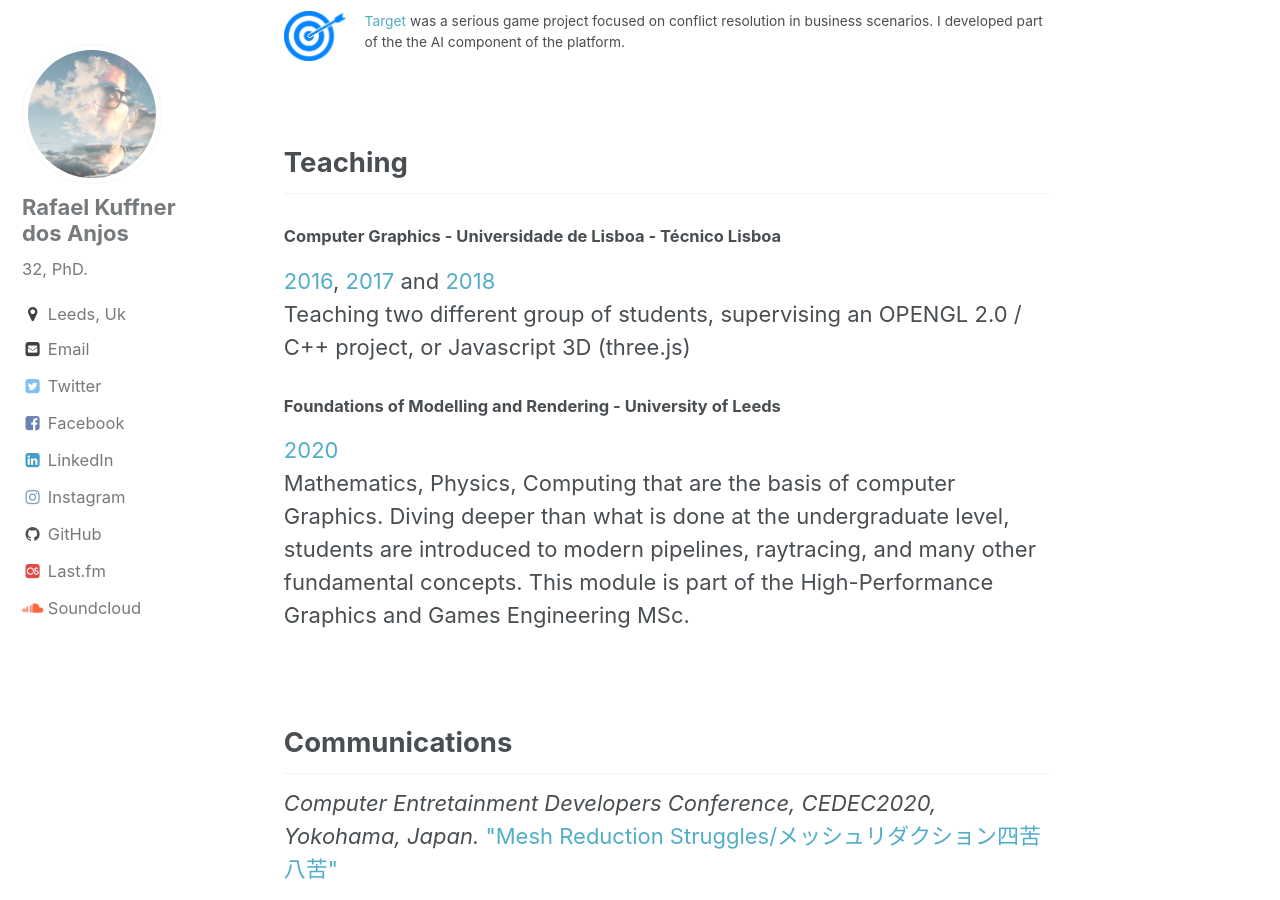
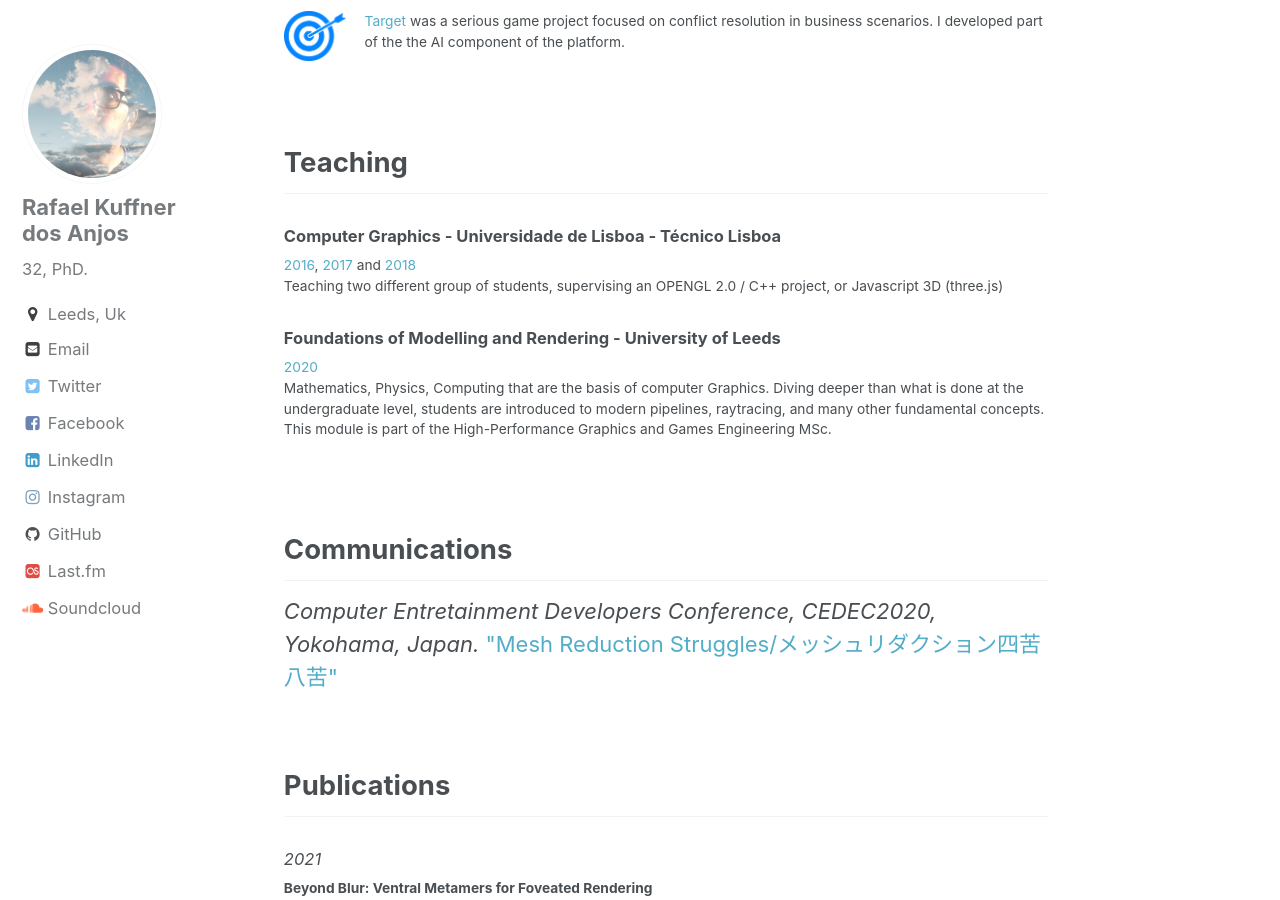
Before and after one commit to rafaelkuffner/rafaelkuffner.github.io, a Jekyll site: the page built from index.html, in a window 1280 px wide and 900 px high, scrolled down 2329 px. Built offline with Jekyll 4.4.1, drawn with Linux system fonts in a browser that asks for light colours; the list of posts is cut into pages by our own code.

Commit message:
yuk uglier

```diff
--- a/index.html
+++ b/index.html
@@ -73,13 +73,13 @@ I developed part of the the AI component of the platform.
 <p>&nbsp;</p>
 <h2 id="teaching">Teaching</h2>
 <h4>Computer Graphics - Universidade de Lisboa - Técnico Lisboa </h4>
-<p></p></b><a href="https://fenix.tecnico.ulisboa.pt/disciplinas/CGra4517/2015-2016/1-semestre" target="_blank">2016</a>,
+<p><a href="https://fenix.tecnico.ulisboa.pt/disciplinas/CGra4517/2015-2016/1-semestre" target="_blank">2016</a>,
 <a href="https://fenix.tecnico.ulisboa.pt/disciplinas/CGra8179/2016-2017/1-semestre" target="_blank">2017</a> and
 <a href="https://fenix.tecnico.ulisboa.pt/disciplinas/CGra81795/2017-2018/1-semestre" target="_blank">2018</a><br>
  Teaching two different group of students, supervising an OPENGL 2.0 / C++ project, or Javascript 3D (three.js)</p>
 
 <h4>Foundations of Modelling and Rendering - University of Leeds</h4>
-<p></p><a href="https://webprod3.leeds.ac.uk/catalogue/dynmodules.asp?Y=202122&F=P&M=COMP-5812M" target="_blank">2020</a><br>
+<p><a href="https://webprod3.leeds.ac.uk/catalogue/dynmodules.asp?Y=202122&F=P&M=COMP-5812M" target="_blank">2020</a><br>
 Mathematics, Physics, Computing that are the basis of computer Graphics. Diving deeper than what is done at the undergraduate level, students are introduced to modern pipelines, raytracing,
   and many other fundamental concepts. This module is part of the High-Performance Graphics and Games Engineering MSc.</p>
 
```
